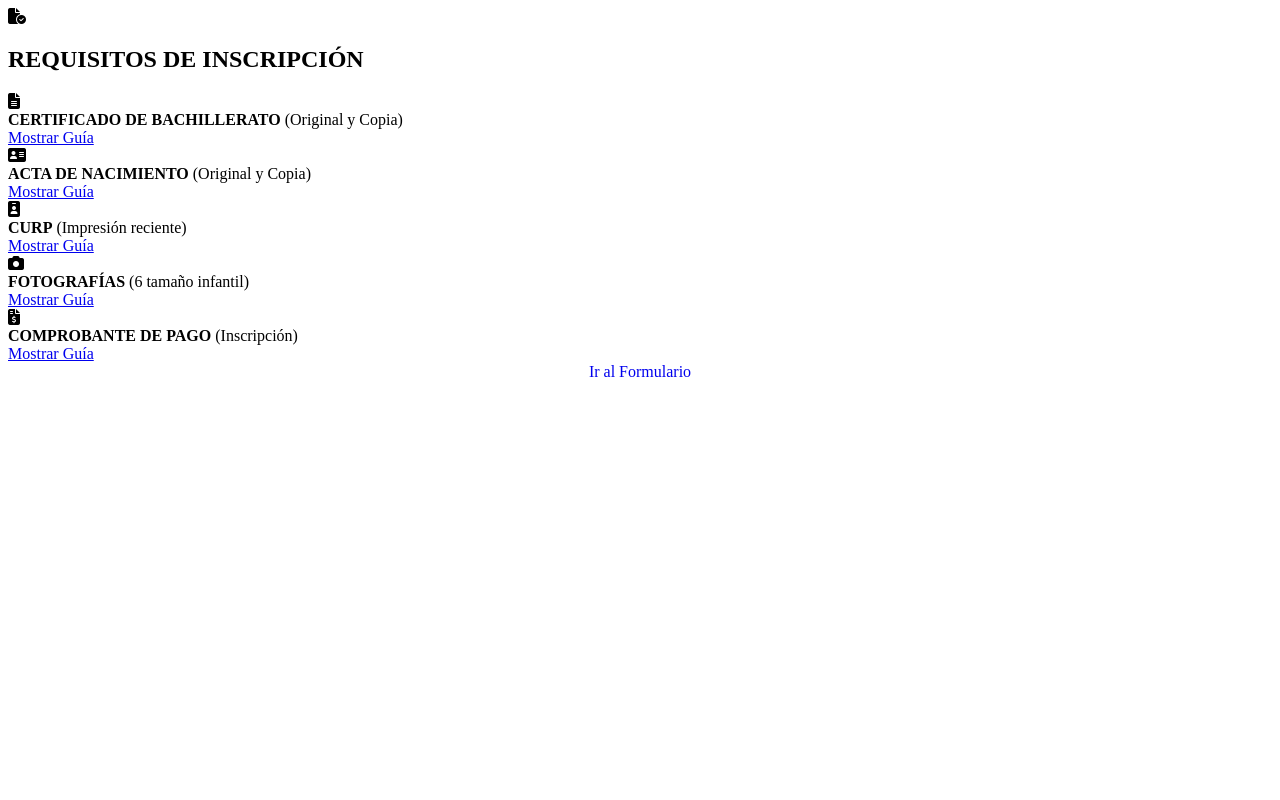
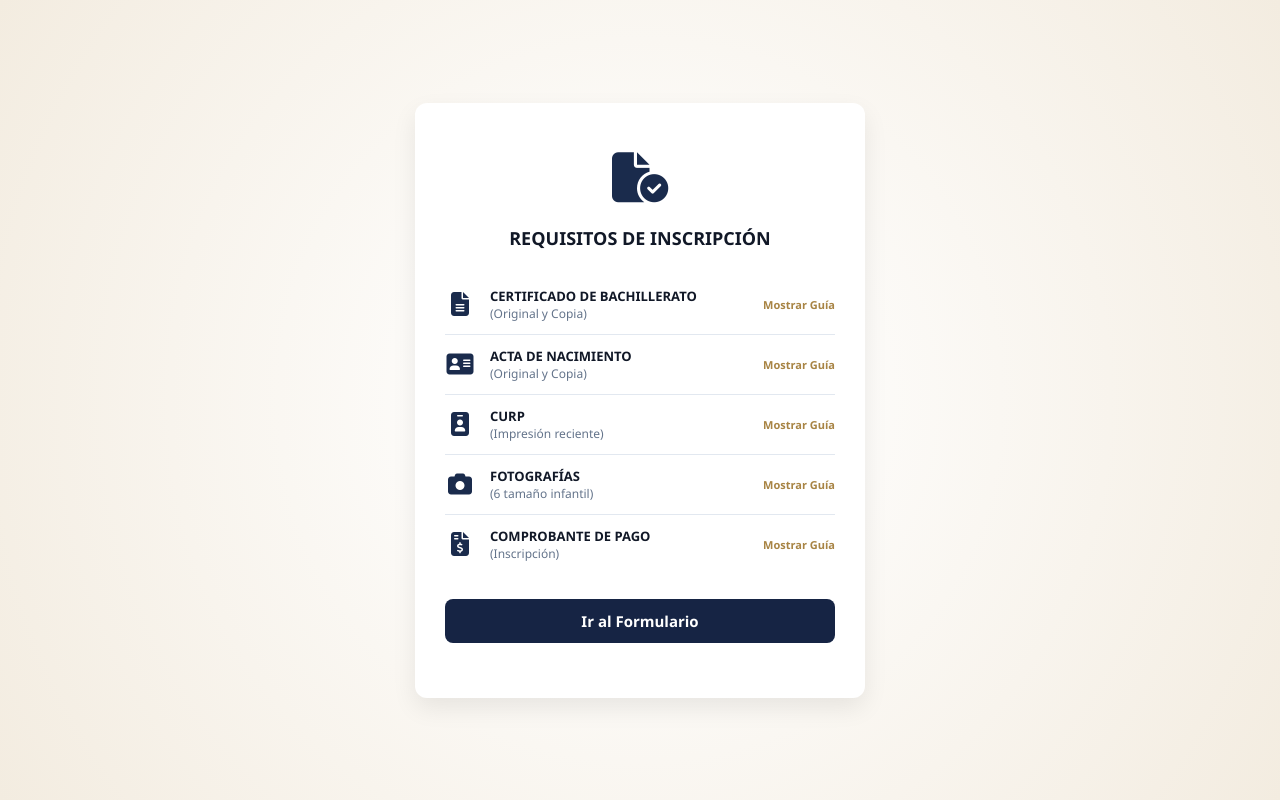
Before and after one commit to AleHiguera/LosPOP-1, a plain HTML site: page login/requisitos.html in a window 1280 px wide. Drawn offline with Linux system fonts and the light colour scheme.

Commit message:
añade tramites-estilos en css y funcionalidad de botones para cambio de pagina

```diff
--- /dev/null
+++ b/estilos/tramites-estilos.css
@@ -0,0 +1,166 @@
+* {
+    margin: 0;
+    padding: 0;
+    box-sizing: border-box;
+    font-family: 'Segoe UI', Tahoma, Geneva, Verdana, sans-serif;
+}
+
+body {
+    background: radial-gradient(circle, #ffffff 10%, #f3ece0 100%);
+    min-height: 100vh;
+    display: flex;
+    justify-content: center;
+    align-items: center;
+    padding: 20px;
+}
+
+.wrapper {
+    width: 100%;
+    max-width: 450px;
+}
+
+.tramite-card {
+    background-color: #ffffff;
+    border-radius: 12px;
+    padding: 40px 30px;
+    box-shadow: 0 10px 25px rgba(0, 0, 0, 0.08);
+}
+
+.icon-container {
+    text-align: center;
+    margin-bottom: 15px;
+    color: #1a2b4c;
+    font-size: 50px;
+}
+
+.tramite-card h2 {
+    color: #111827;
+    font-size: 18px;
+    font-weight: 700;
+    text-align: center;
+    margin-bottom: 25px;
+}
+
+.requisitos-list {
+    margin-bottom: 25px;
+}
+
+.req-item {
+    display: flex;
+    justify-content: space-between;
+    align-items: center;
+    padding: 12px 0;
+    border-bottom: 1px solid #e2e8f0;
+}
+
+.req-item:last-child {
+    border-bottom: none;
+}
+
+.req-info {
+    display: flex;
+    align-items: center;
+    gap: 15px;
+}
+
+.req-info i {
+    font-size: 24px;
+    color: #1a2b4c;
+    width: 30px;
+    text-align: center;
+}
+
+.req-info div {
+    display: flex;
+    flex-direction: column;
+}
+
+.req-info strong {
+    font-size: 13px;
+    color: #111827;
+}
+
+.req-info span {
+    font-size: 12px;
+    color: #64748b;
+}
+
+.req-link {
+    font-size: 11px;
+    color: #a88444;
+    text-decoration: none;
+    font-weight: 600;
+}
+
+.req-link:hover {
+    text-decoration: underline;
+}
+
+
+.form-row {
+    display: flex;
+    align-items: center;
+    margin-bottom: 15px;
+    gap: 10px;
+}
+
+.form-row label {
+    flex: 1;
+    font-size: 13px;
+    color: #111827;
+    font-weight: 500;
+}
+
+.form-row input {
+    flex: 1.5;
+    padding: 8px 12px;
+    border: 1px solid #cbd5e0;
+    border-radius: 6px;
+    outline: none;
+    font-size: 13px;
+    transition: border-color 0.3s;
+}
+
+.form-row input:focus {
+    border-color: #162444;
+}
+
+.check-icon {
+    color: #10b981;
+    font-size: 16px;
+    width: 20px;
+    text-align: center;
+}
+
+.btn-main {
+    width: 100%;
+    padding: 12px;
+    background-color: #162444;
+    color: #ffffff;
+    border: none;
+    border-radius: 8px;
+    font-size: 15px;
+    font-weight: 600;
+    cursor: pointer;
+    margin-top: 15px;
+    margin-bottom: 15px;
+    transition: background-color 0.3s;
+}
+
+.btn-main:hover {
+    background-color: #0f182e;
+}
+
+.link-reset {
+    background: none;
+    border: none;
+    color: #a88444;
+    font-size: 13px;
+    font-weight: 600;
+    cursor: pointer;
+    text-decoration: none;
+}
+
+.link-reset:hover {
+    text-decoration: underline;
+}
--- a/login/requisitos.html
+++ b/login/requisitos.html
@@ -4,7 +4,7 @@
     <meta charset="UTF-8">
     <meta name="viewport" content="width=device-width, initial-scale=1.0">
     <title>Requisitos de Inscripción - ITLM</title>
-    <link rel="stylesheet" href="tramites-style.css">
+    <link rel="stylesheet" href="../estilos/tramites-estilos.css">
     <link rel="stylesheet" href="https://cdnjs.cloudflare.com/ajax/libs/font-awesome/6.4.0/css/all.min.css">
 </head>
 <body>
```
Also changed, not shown: login/formulario.html (+1 -1 lines), login/login-aspirantes.html (+1 -1 lines).
